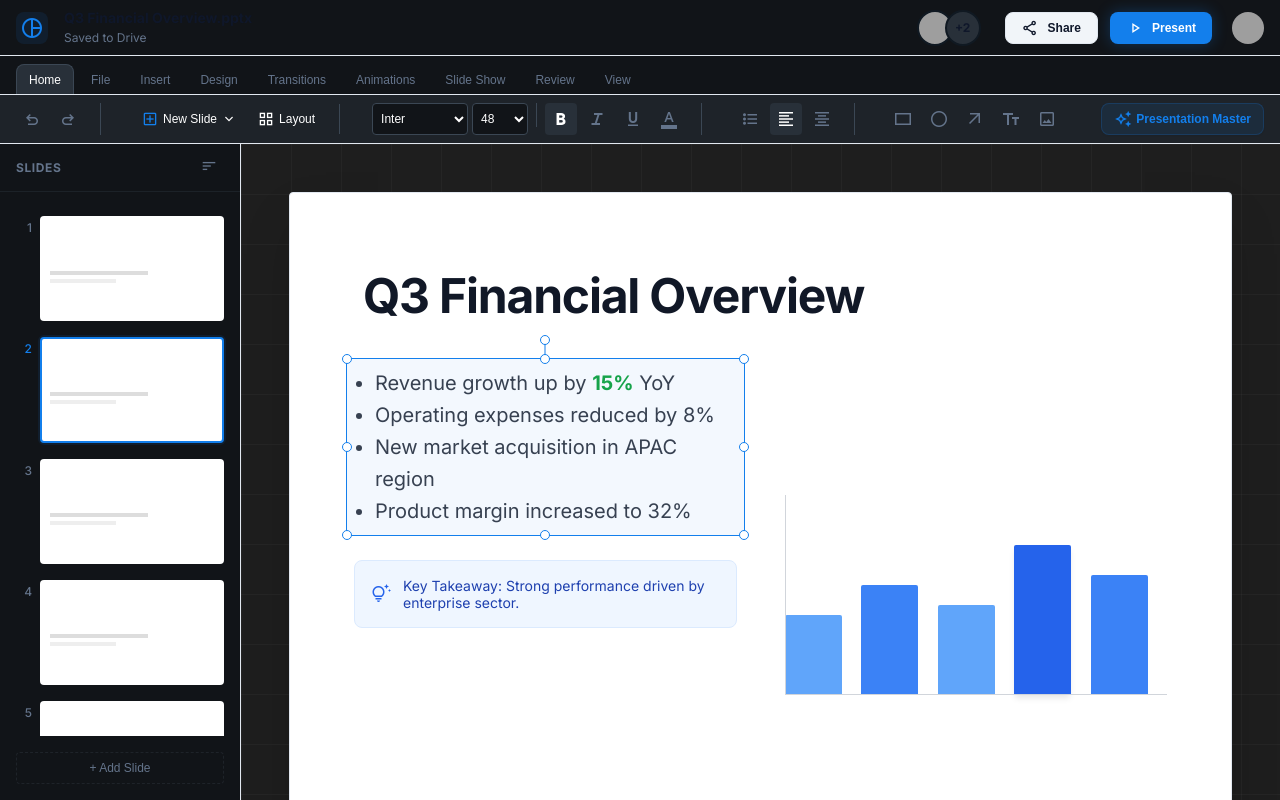
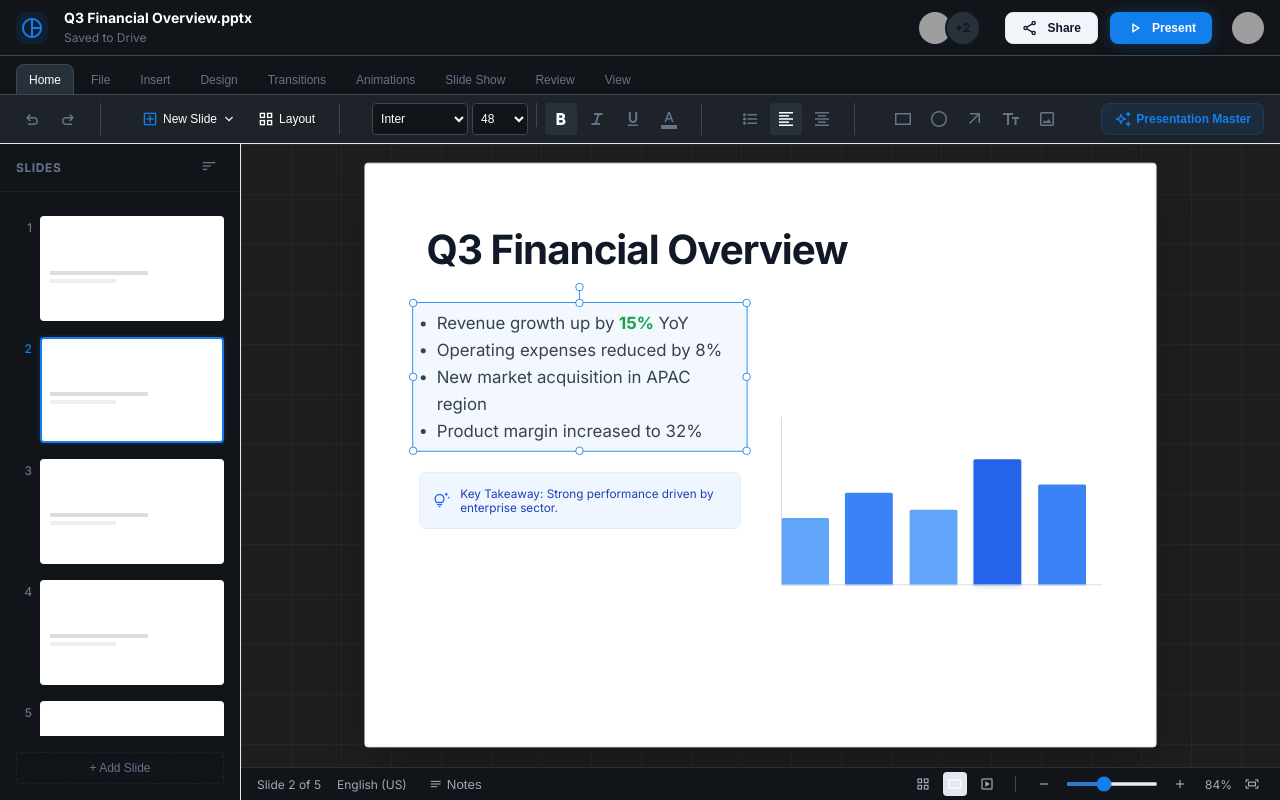
Before and after one commit to Mistyclawn/PresentationMaster, a React (Vite) app in the folder Frontend/: page / in a window 1280 px wide. Built offline with nearby package versions, Linux system fonts and the light colour scheme; grey boxes are pictures that could not be loaded.

Commit message:
feat: 슬라이드 관리 대시보드 및 에디터 컴포넌트 추가

```diff
--- a/Frontend/src/components/Editor/Editor.css
+++ b/Frontend/src/components/Editor/Editor.css
@@ -28,7 +28,7 @@
     background-color: #1e1e1e;
     /* Workspace bg from design */
     position: relative;
-    overflow: auto;
+    overflow: hidden;
     display: flex;
     flex-direction: column;
 }
@@ -36,6 +36,7 @@
 .workspace-canvas-area {
     flex: 1;
     position: relative;
+    overflow: auto;
     display: flex;
     align-items: center;
     justify-content: center;
--- a/Frontend/src/components/Editor/Header.css
+++ b/Frontend/src/components/Editor/Header.css
@@ -11,7 +11,7 @@
     align-items: center;
     justify-content: space-between;
     padding: 8px 16px;
-    border-bottom: 1px solid var(--color-border);
+    border-bottom: 1px solid #3b4754;
     height: 56px;
     box-sizing: border-box;
 }
@@ -38,6 +38,8 @@
     font-weight: 700;
     margin: 0;
     line-height: 1.25;
+    color: white;
+    /* Fix visibility on dark background */
 }
 
 .header-title span {
@@ -93,8 +95,8 @@
     align-items: center;
     gap: 4px;
     padding: 8px 16px 0;
-    overflow-x: auto;
-    border-bottom: 1px solid var(--color-border);
+    overflow-x: hidden;
+    border-bottom: 1px solid #3b4754;
 }
 
 .menu-item {
--- a/Frontend/src/components/Editor/Workspace.tsx
+++ b/Frontend/src/components/Editor/Workspace.tsx
@@ -1,7 +1,21 @@
-import React from 'react';
+import React, { useState } from 'react';
 import './Editor.css'; // Utilizing shared styles or ensure separate CSS file if needed
 
 const Workspace: React.FC = () => {
+    const [zoomLevel, setZoomLevel] = useState(84);
+
+    const handleZoomChange = (event: React.ChangeEvent<HTMLInputElement>) => {
+        setZoomLevel(Number(event.target.value));
+    };
+
+    const handleZoomIn = () => {
+        setZoomLevel(prev => Math.min(prev + 10, 200));
+    };
+
+    const handleZoomOut = () => {
+        setZoomLevel(prev => Math.max(prev - 10, 10));
+    };
+
     return (
         <main className="editor-workspace">
             {/* Top Ruler / Info area (Optional, skipping for now as per previous placeholder) */}
@@ -16,7 +30,10 @@ const Workspace: React.FC = () => {
                     boxShadow: '0 25px 50px -12px rgba(0, 0, 0, 0.25)',
                     position: 'relative',
                     padding: '64px',
-                    userSelect: 'none' // Prevent selection of UI
+                    userSelect: 'none', // Prevent selection of UI
+                    transform: `scale(${zoomLevel / 100})`,
+                    transformOrigin: 'center center',
+                    transition: 'transform 0.1s ease-out'
                 }}>
                     {/* Content of Slide 2 as per screenshot */}
                     <div style={{ border: '1px dashed transparent', padding: '8px', marginBottom: '32px', transition: 'border-color 0.2s', cursor: 'text' }} className="hover:border-gray-300">
@@ -108,17 +125,29 @@ const Workspace: React.FC = () => {
 
                     {/* Zoom Controls */}
                     <div style={{ display: 'flex', gap: '8px', alignItems: 'center' }}>
-                        <button className="btn-icon-small hover-white"><span className="material-symbols-outlined" style={{ fontSize: 16 }}>remove</span></button>
+                        <button onClick={handleZoomOut} className="btn-icon-small hover-white"><span className="material-symbols-outlined" style={{ fontSize: 16 }}>remove</span></button>
 
-                        {/* Simplified Slider */}
-                        <div style={{ position: 'relative', width: '96px', height: '4px', background: '#3b4754', borderRadius: '2px', cursor: 'pointer' }}>
-                            <div style={{ position: 'absolute', left: 0, top: 0, height: '100%', width: '60%', background: '#9dabb9', borderRadius: '2px' }}></div>
-                            <div style={{ position: 'absolute', left: '60%', top: '50%', transform: 'translate(-50%, -50%)', width: '12px', height: '12px', background: 'white', borderRadius: '50%', boxShadow: '0 1px 2px rgba(0,0,0,0.2)' }}></div>
+                        {/* Interactive Slider */}
+                        <div style={{ display: 'flex', alignItems: 'center', width: '96px' }}>
+                            <input
+                                type="range"
+                                min="10"
+                                max="200"
+                                value={zoomLevel}
+                                onChange={handleZoomChange}
+                                style={{
+                                    width: '100%',
+                                    height: '4px',
+                                    accentColor: '#137fec',
+                                    borderRadius: '2px',
+                                    cursor: 'pointer'
+                                }}
+                            />
                         </div>
 
-                        <button className="btn-icon-small hover-white"><span className="material-symbols-outlined" style={{ fontSize: 16 }}>add</span></button>
-                        <span style={{ width: '32px', textAlign: 'right' }}>84%</span>
-                        <button className="btn-icon-small hover-white" title="Fit to window"><span className="material-symbols-outlined" style={{ fontSize: 16 }}>fit_screen</span></button>
+                        <button onClick={handleZoomIn} className="btn-icon-small hover-white"><span className="material-symbols-outlined" style={{ fontSize: 16 }}>add</span></button>
+                        <span style={{ width: '32px', textAlign: 'right', fontVariantNumeric: 'tabular-nums' }}>{zoomLevel}%</span>
+                        <button onClick={() => setZoomLevel(84)} className="btn-icon-small hover-white" title="Fit to window"><span className="material-symbols-outlined" style={{ fontSize: 16 }}>fit_screen</span></button>
                     </div>
                 </div>
             </div>
```
Also changed, not shown: Frontend/src/components/Dashboard/Dashboard.tsx (+77 -14 lines), Frontend/vite.config.ts.timestamp-1766985819984-213a3d65a4077.mjs (added, +14 -0 lines).
